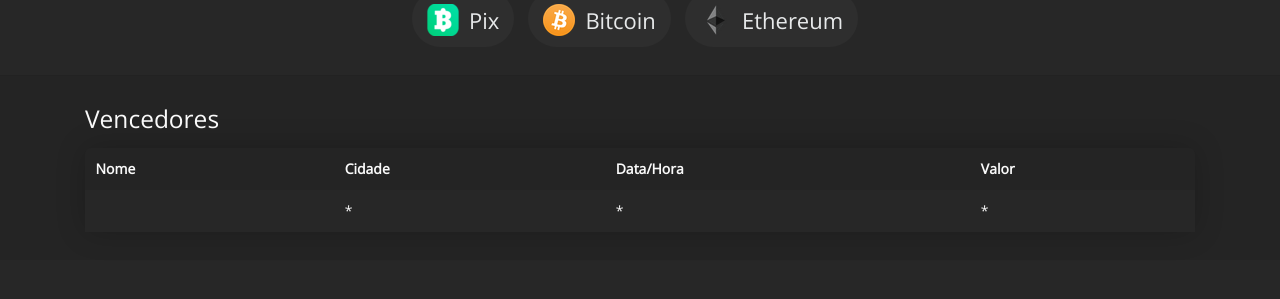
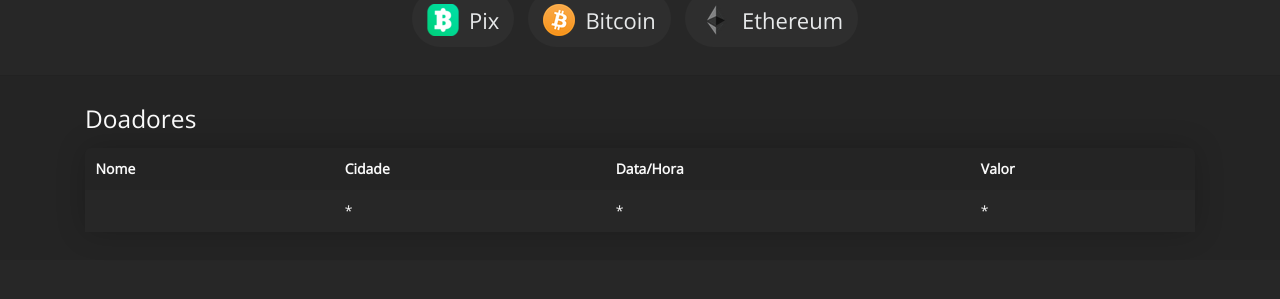
Before and after one commit to suportemasterbot/suportemasterbot.github.io, a Jekyll site: the page built from donate.html, in a window 1280 px wide. Shown: the part 382-681 px from the top of the page. Built offline with Jekyll 4.4.1, drawn with Linux system fonts in a browser that asks for light colours.

Commit message:
Add files via upload

```diff
--- a/donate.html
+++ b/donate.html
@@ -75,7 +75,7 @@ title: Doações
 <div class="container-donate-2">
     <div class="container">
         <div class="patrons-panel">
-            <h3>Vencedores</h3>
+            <h3>Doadores</h3>
             <table class="table">
                 <tr>
                     <th>Nome</th>
```
